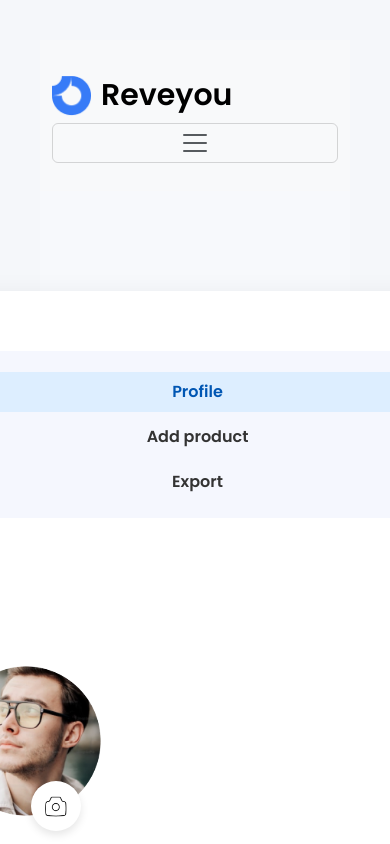
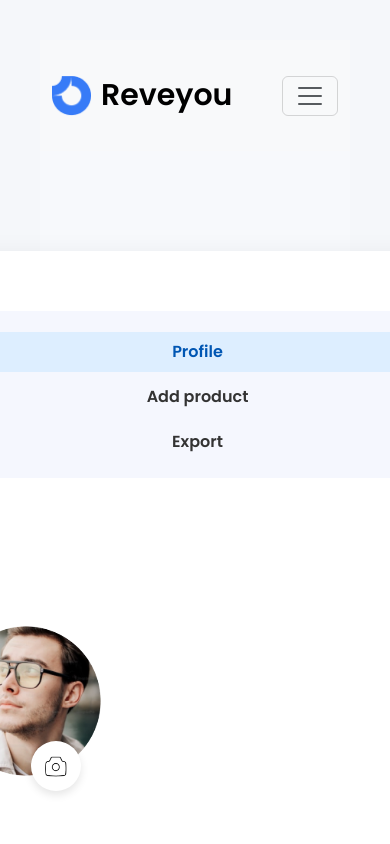
Before and after one commit to saraabdelrhman/wallet-market-master, a React (Create React App) app: page /profile in a window 390 px wide. Shown: the top 844 px of the page. Built offline with nearby package versions, Linux system fonts and the light colour scheme.

Commit message:
Update Profile.css

```diff
--- a/src/components/Profile.css
+++ b/src/components/Profile.css
@@ -231,7 +231,7 @@
   }
 }
 @media (max-width: 768px) {
-  input, textarea, button {
+  input, textarea {
     width: 100%;
   }
 
```
